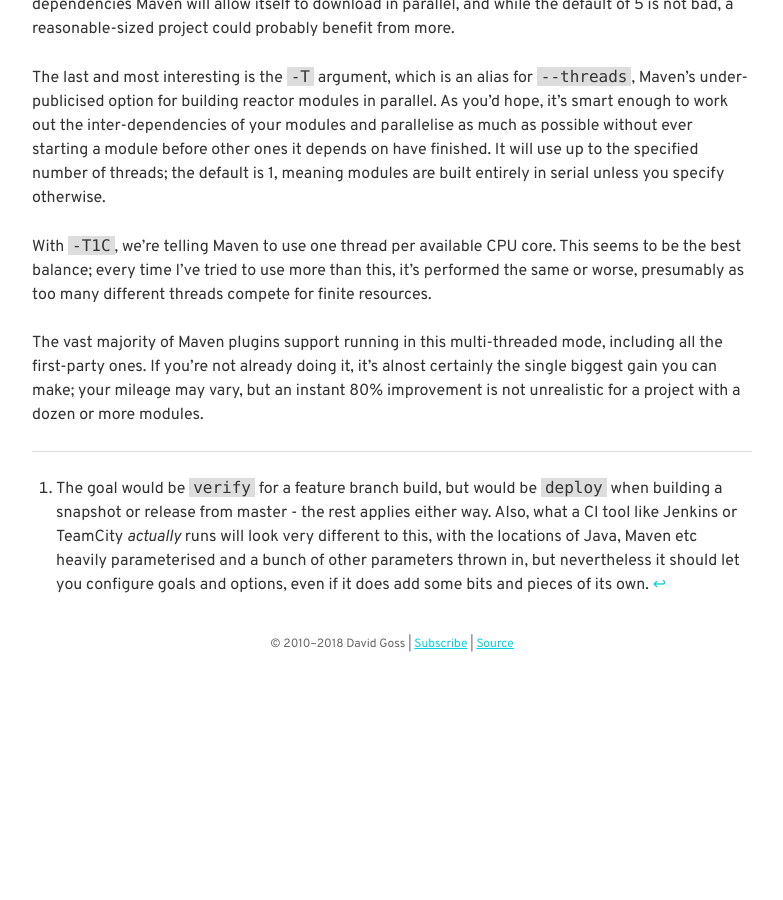
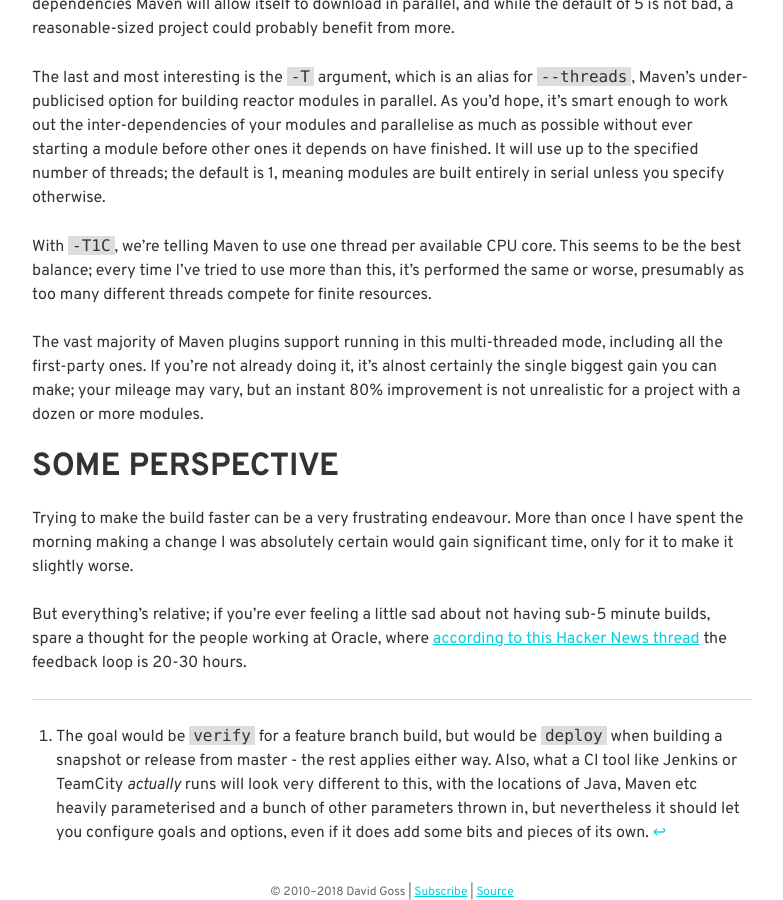
Before and after one commit to davidjgoss/davidjgoss.co, a Jekyll site: the page built from blog/_posts/2018-11-27-faster-builds.md, in a window 1280 px wide and 900 px high, scrolled down 1571 px. Shown: the whole window, without its empty margins (248-1031 px from the left). Built offline with Jekyll 4.4.1, drawn with Linux system fonts in a browser that asks for light colours; some web fonts are replaced; before the commit the page ends 2223 px from its top, so only the background shows below that.

Commit message:
add parting words with oracle example

```diff
--- a/blog/_posts/2018-11-27-faster-builds.md
+++ b/blog/_posts/2018-11-27-faster-builds.md
@@ -50,3 +50,9 @@ The last and most interesting is the `-T` argument, which is an alias for `--thr
 With `-T1C`, we're telling Maven to use one thread per available CPU core. This seems to be the best balance; every time I've tried to use more than this, it's performed the same or worse, presumably as too many different threads compete for finite resources.
 
 The vast majority of Maven plugins support running in this multi-threaded mode, including all the first-party ones. If you're not already doing it, it's alnost certainly the single biggest gain you can make; your mileage may vary, but an instant 80% improvement is not unrealistic for a project with a dozen or more modules.
+
+## Some perspective
+
+Trying to make the build faster can be a very frustrating endeavour. More than once I have spent the morning making a change I was absolutely certain would gain significant time, only for it to make it slightly worse.
+
+But everything's relative; if you're ever feeling a little sad about not having sub-5 minute builds, spare a thought for the people working at Oracle, where [according to this Hacker News thread](https://news.ycombinator.com/item?id=18442941) the feedback loop is 20-30 hours.
```
